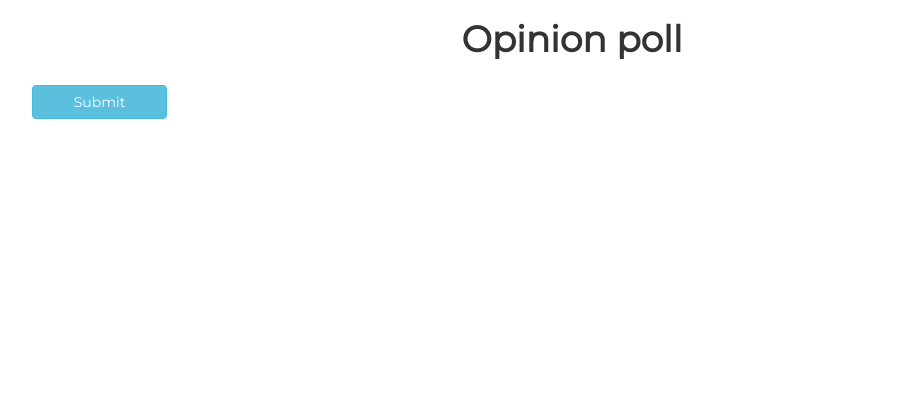
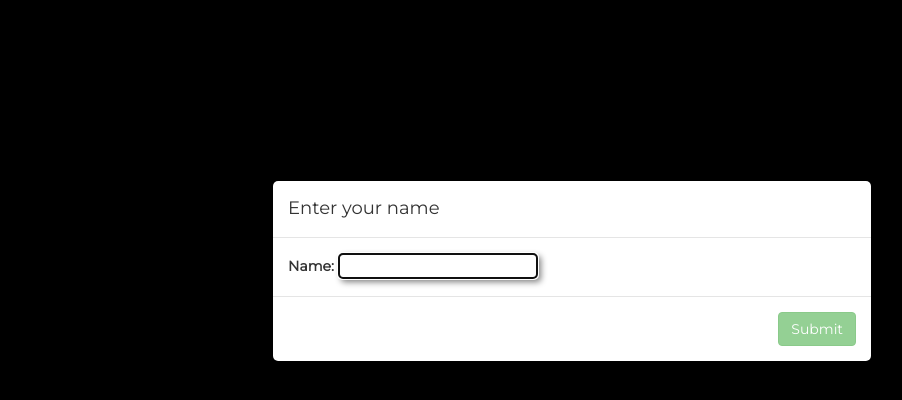
Before and after one commit to roh8raut/Opinion-poll, a website built with webpack: page src/index.html in a window 1280 px wide. Shown: the whole page, without its empty margins (68-970 px from the left). Built offline with nearby package versions, Linux system fonts and the light colour scheme.

Commit message:
Added modal functionality

```diff
--- a/src/index.css
+++ b/src/index.css
@@ -1,6 +1,31 @@
 body {
     font-family: 'Montserrat', sans-serif;
     padding-bottom: 50px;
+}
+
+.modal {
+    padding-top: 150px !important;
+}
+
+.text-box {
+    width: 200px;
+    border-radius: 4px;
+    box-shadow: 3px 3px 6px grey;
+    text-indent: 15px;
+}
+
+.name-error {
+    display: none;
+    color: red;
+    font-size: smaller;
+    font-weight: 600;
+    margin: 5px 0 0 50px;
+}
+
+.name {
+    font-weight: bold;
+    color: green;
+    text-align: center;
 }
 
 .header {
--- a/src/index.html
+++ b/src/index.html
@@ -7,12 +7,49 @@
 	  <meta name="description" content="Typescript Starter">
     <meta name="author" content="https://github.com/nea">
     <link rel="stylesheet" href="https://maxcdn.bootstrapcdn.com/bootstrap/3.4.0/css/bootstrap.min.css">
+    <script src="https://ajax.googleapis.com/ajax/libs/jquery/3.4.0/jquery.min.js"></script>
+    <script src="https://maxcdn.bootstrapcdn.com/bootstrap/3.4.0/js/bootstrap.min.js"></script>
+
     <link rel="stylesheet" href="index.css">
     <link href="https://fonts.googleapis.com/css?family=Montserrat&display=swap" rel="stylesheet">
 
   </head>
   <body>
     <h1 class="header">Opinion poll</h1>
+    <h3 class="name"></h3>
+    <div class="container">
+      <h2>Modal Example</h2>
+      <!-- Trigger the modal with a button -->
+      <!-- <button type="button" class="btn btn-info btn-lg" data-toggle="modal" data-target="#myModal">Open Modal</button> -->
+
+      <!-- Modal -->
+      <div class="modal modal-backdrop show" id="myModal" role="dialog">
+        <div class="modal-dialog">
+
+          <!-- Modal content-->
+          <div class="modal-content">
+            <div class="modal-header">
+              <h4 class="modal-title">Enter your name</h4>
+            </div>
+            <div class="modal-body">
+              <!-- <div class="form-group"> -->
+                <label for="name">Name:</label>
+                <input type="text" class="text-box" id="name" autocomplete="off" autofocus >
+                <p class="name-error">Name cannot be less than 3 characters</p>
+
+              <!-- </div> -->
+            </div>
+             <div class="modal-footer">
+               <button class="btn btn-success submitName" data-dismiss="modal" disabled>Submit</button>
+              <!-- <button type="button" class="btn btn-default" data-dismiss="modal">Close</button> -->
+            </div>
+          </div>
+
+        </div>
+      </div>
+
+    </div>
+
     <div class="container bodycontainer"></div>
     <button class="btn btn-info submit">Submit</button>
   </body>
```
